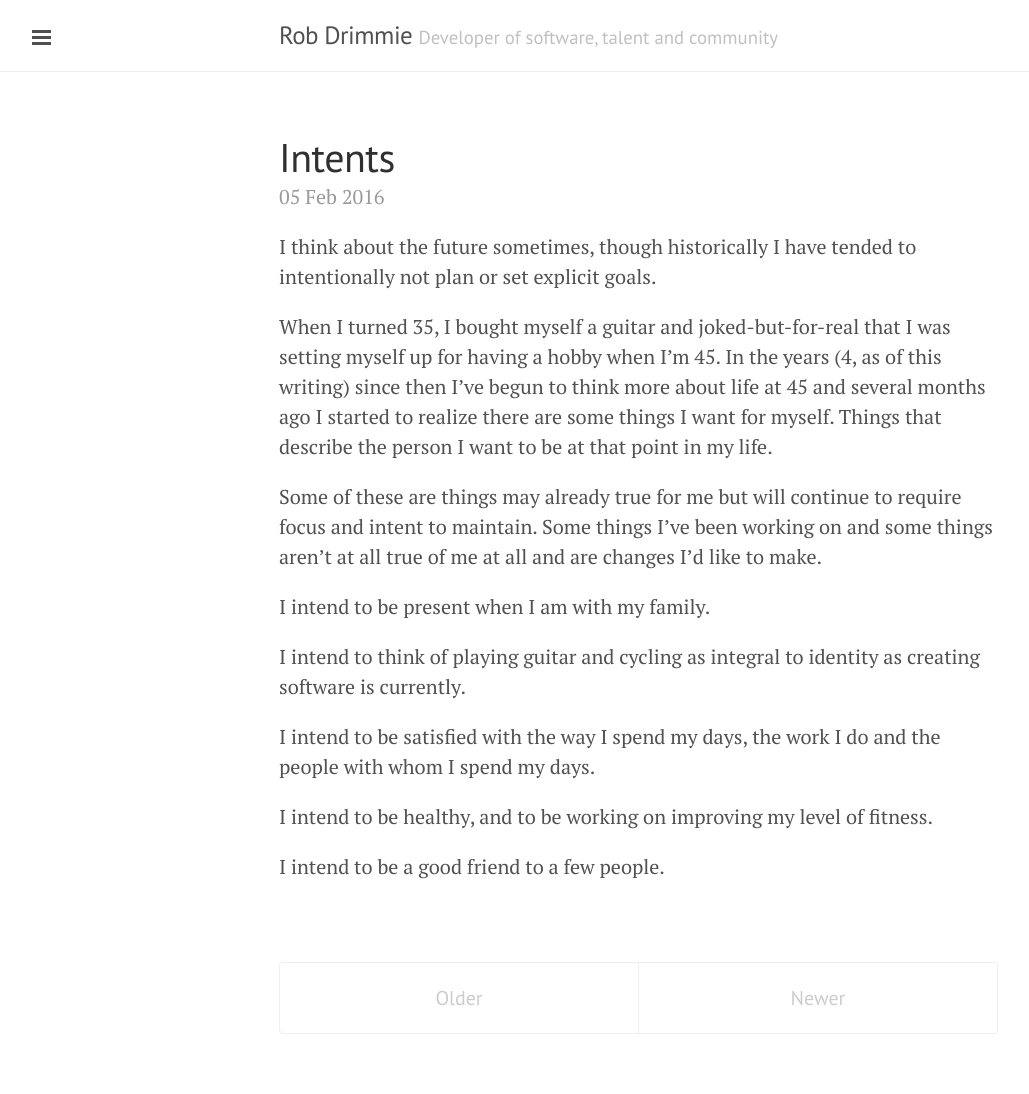
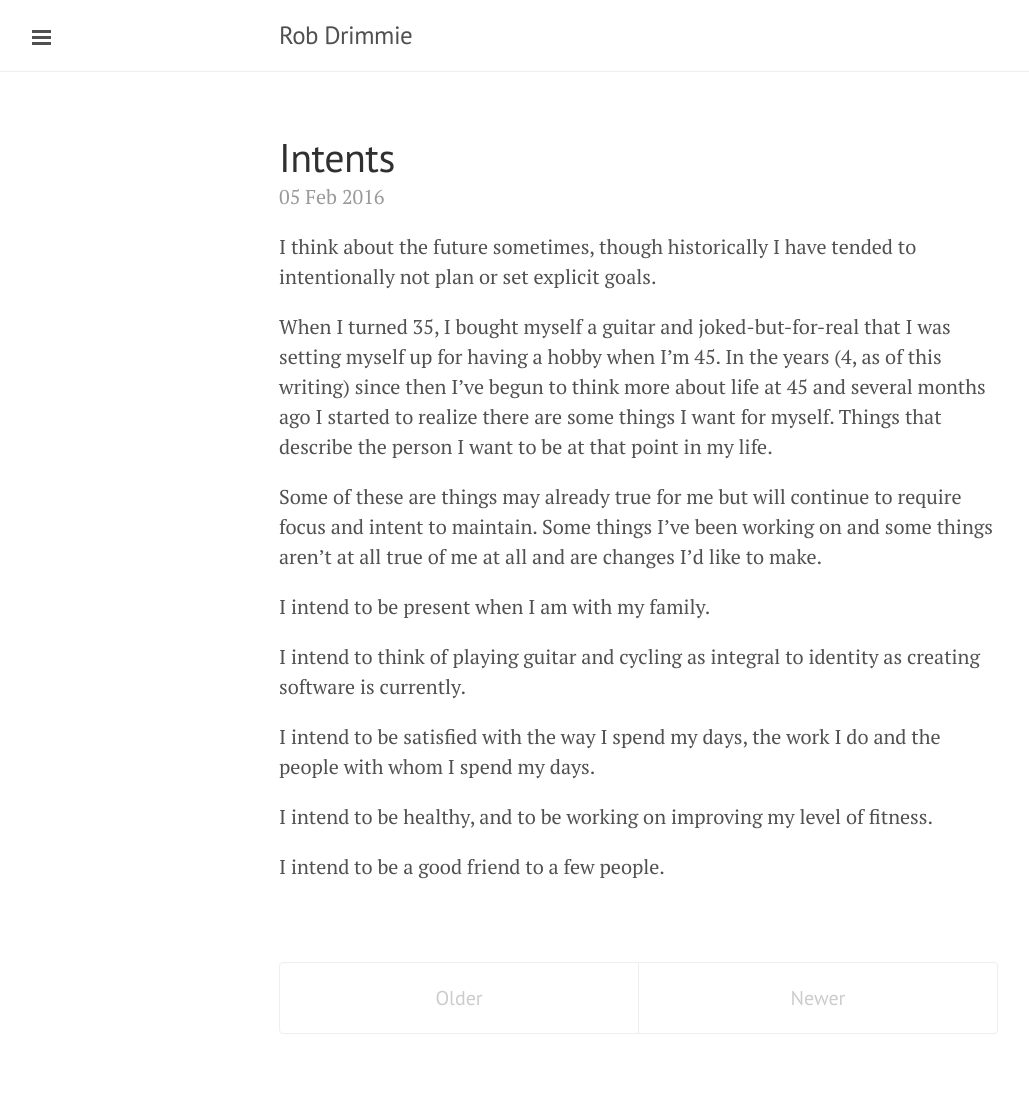
Before and after one commit to robdrimmie/robdrimmie.github.io, a Jekyll site: the page built from index.html, in a window 1280 px wide. Shown: the whole page, without its empty margins (1-1030 px from the left). Built offline with Jekyll 4.4.1, drawn with Linux system fonts in a browser that asks for light colours; the list of posts is cut into pages by our own code.

Commit message:
fucking with config to see what happens

```diff
--- a/_config.yml
+++ b/_config.yml
@@ -3,6 +3,6 @@ pygments: true
 markdown: kramdown
 url: http://rmdrimmie.github.io
 title: Rob Drimmie
-tagline: Developer of software, talent and community
+tagline:
 description: I like to write about my life, but it's been a long time since I've done so regularly. I'm re-establishing the habit, irregularly and poorly.
 paginate: 5
```
